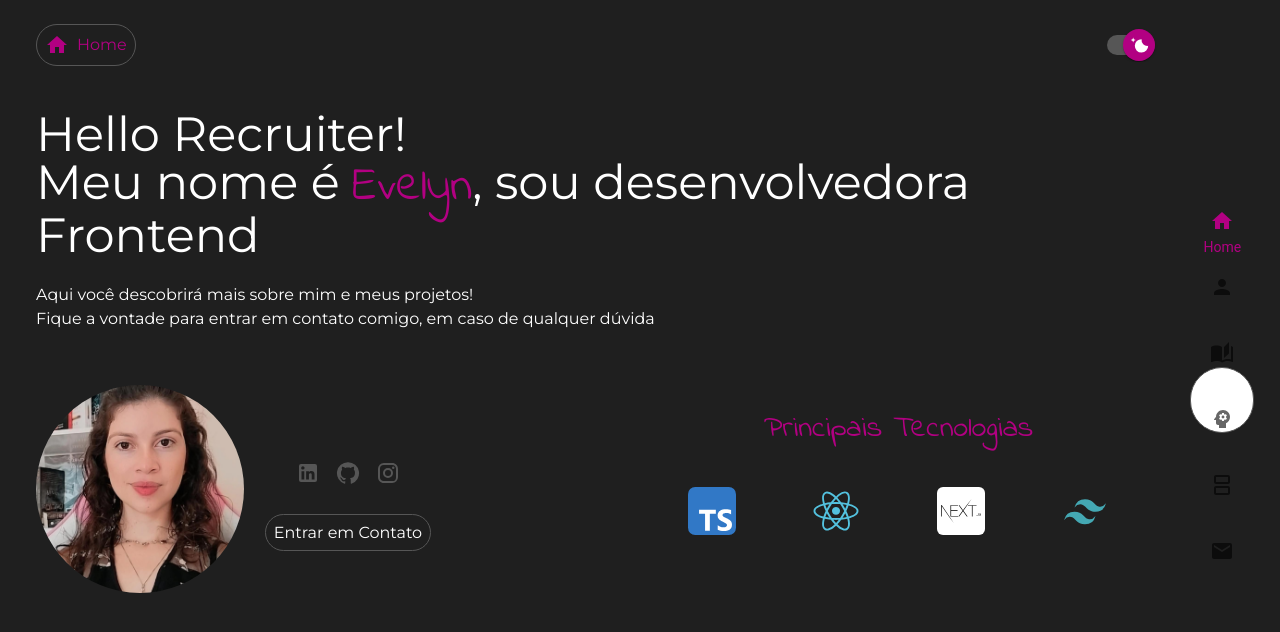
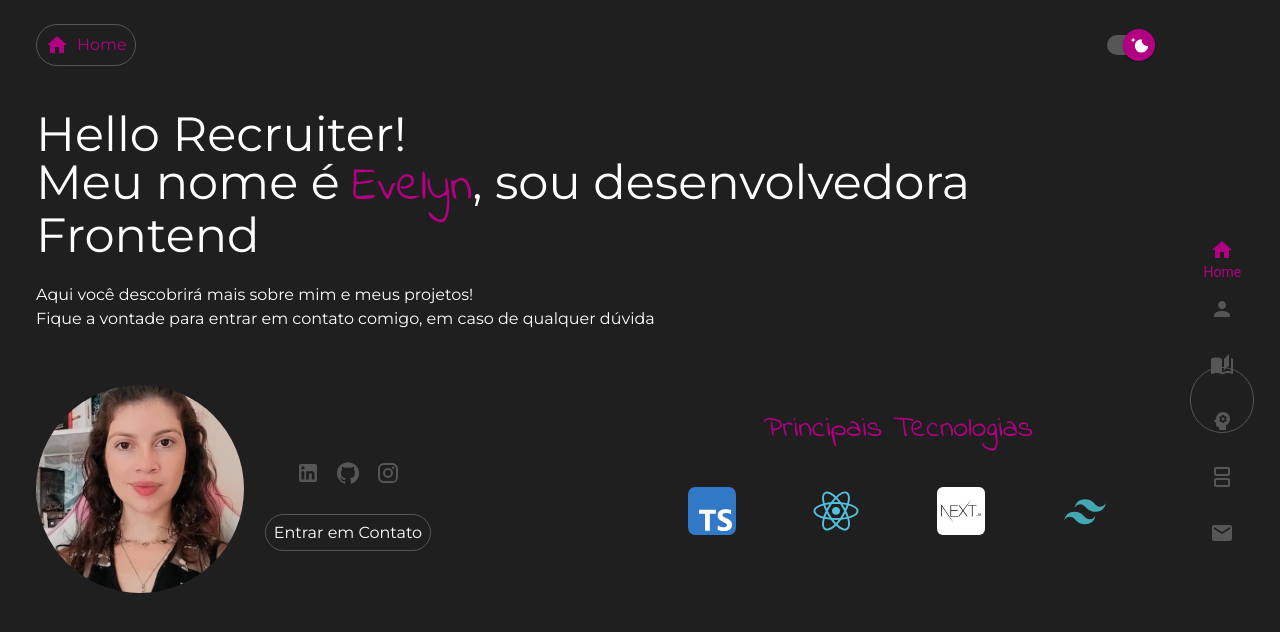
Before and after one commit to evelyn-matos/my-portfolio, a Next.js app: page / in a window 1280 px wide. Shown: the top 632 px of the page. Built offline with nearby package versions, Linux system fonts and the light colour scheme.

Commit message:
fix: corrigindo bug menuNav

```diff
--- a/src/app/global.css
+++ b/src/app/global.css
@@ -31,10 +31,3 @@
     border-radius: 20px;
     border: 1px solid #565656;
 }
-
-
-/* Alterar cor ButtonNav*/
-
-.css-1bjk3jo-MuiButtonBase-root-MuiBottomNavigationAction-root.Mui-selected {
-    color: #b20082 !important;
-}
--- a/src/components/NavMenu/index.tsx
+++ b/src/components/NavMenu/index.tsx
@@ -25,36 +25,42 @@ export default function MenuNav() {
 
 
     return (
-        <nav className='flex flex-col items-center  xl:justify-center  right-0  fixed h-max bottom-0 mt-auto  xl:right-[2%] z-50 top-0 w-full xl:w-16 xl:max-w-md xl:h-screen '>
+        <nav className='flex  items-center  xl:justify-center  right-0  fixed h-max bottom-0 mt-auto  lg:right-[2%] z-50 top-0 w-screen lg:w-16 lg:max-w-md lg:h-screen '>
             <BottomNavigation
                 value={path}
                 onChange={handleChange}
-                className='flex w-full   bg-background-dark/10  backdrop-blur-sm xl:flex-col items-center  xl:justify-center  px-0 md:px-40 xl:px-0 h-[50px] xl:h-[400px] py-8  md:text-3xl xl:text-xl xl:rounded-full xl:border xl:border-gray' >
+                className='flex w-full py-8  bg-background-dark/10 lg:bg-background-ligth lg:dark:bg-background-dark  backdrop-blur-sm xl:flex-col items-center  lg:justify-center  px-0 md:px-40 lg:px-0 h-[50px] lg:h-[400px]  lg:rounded-full lg:border lg:border-gray' >
 
                 <BottomNavigationAction
-                    className='  text-gray hover:text-pink transition duration-700 ease-in-out '
+                    className='w-[30px] p-0 m-0 ml-[15px] xl:ml-0  text-gray hover:text-pink transition duration-700 ease-in-out '
+                    classes={{ selected: 'text-pink ' }}
                     label='Home'
                     value="/"
                     icon={
                         <Tooltip title='Home'>
-                            <Icones.HomeIcon className='w-[20px]'  />
+                            <Icones.HomeIcon
+                                className='w-[20px]'
+                                classes={{root: `${path === '/' ? 'text-pink' : 'text-gray' }`}}
+                             />
                         </Tooltip>
 
                     }
-
-
-
                  />
 
 
 
                 <BottomNavigationAction
                     className='w-[30px] p-0 m-0 ml-[-30px] xl:ml-0  text-gray hover:text-pink transition duration-700 ease-in-out'
+                    classes={{ selected: 'text-pink ' }}
                     label='Sobre'
                     value="/sobre"
                     icon={
                         <Tooltip title='Sobre'>
-                            <Icones.PersonIcon className='w-[20px] p-0 m-0' />
+                            <Icones.PersonIcon
+                                className='w-[20px] p-0 m-0'
+                                classes={{root: `${path === '/sobre' ? 'text-pink' : 'text-gray' }`}}
+                            />
+
                         </Tooltip>
                     }
 
@@ -62,11 +68,16 @@ export default function MenuNav() {
 
                 <BottomNavigationAction
                     className='w-[30px] p-0 m-0 ml-[-30px] xl:ml-0  text-gray hover:text-pink transition duration-700 ease-in-out'
+                    classes={{ selected: 'text-pink ' }}
                     label='Estudos'
                     value="/estudos"
                     icon={
                         <Tooltip title='Estudos'>
-                            <Icones.AutoStoriesIcon className='w-[20px] p-0 m-0' />
+                            <Icones.AutoStoriesIcon
+                                className='w-[20px] p-0 m-0'
+                                classes={{root: `${path === '/estudos' ? 'text-pink' : 'text-gray' }`}}
+                            />
+
                         </Tooltip>
                 }
 
@@ -74,11 +85,16 @@ export default function MenuNav() {
 
                 <BottomNavigationAction
                     className='w-[30px] p-0 m-0 ml-[-30px] xl:ml-0  text-gray hover:text-pink transition duration-700 ease-in-out'
+                    classes={{ selected: 'text-pink ' }}
                     label='Skills'
                     value="/skills"
                     icon={
                         <Tooltip title='Skills'>
-                            <Icones.PsychologyIcon className='w-[20px] p-0 m-0'/>
+                            <Icones.PsychologyIcon
+                                className='w-[20px] p-0 m-0'
+                                classes={{root: `${path === '/skills' ? 'text-pink' : 'text-gray' }`}}
+                            />
+
                         </Tooltip>
                     }
 
@@ -86,11 +102,15 @@ export default function MenuNav() {
 
                 <BottomNavigationAction
                     className='w-[30px] p-0 m-0 ml-[-30px] xl:ml-0  text-gray hover:text-pink transition duration-700 ease-in-out'
+                    classes={{ selected: 'text-pink ' }}
                     label='Projetos'
                     value="/projetos"
                     icon={
                         <Tooltip title='Projetos'>
-                            <Icones.SplitscreenIcon className='w-[20px] p-0 m-0'/>
+                            <Icones.SplitscreenIcon
+                                className='w-[20px] p-0 m-0'
+                                classes={{root: `${path === '/projetos' ? 'text-pink' : 'text-gray' }`}}
+                            />
                         </Tooltip>
                     }
 
@@ -98,11 +118,15 @@ export default function MenuNav() {
 
                 <BottomNavigationAction
                     className='w-[30px] p-0 m-0 ml-[-30px] xl:ml-0  text-gray hover:text-pink transition duration-700 ease-in-out'
+                    classes={{ selected: 'text-pink ' }}
                     label='Contato'
                     value="/contato"
                     icon={
                         <Tooltip title='Contato'>
-                            <Icones.EmailIcon className='w-[20px] p-0 m-0'/>
+                            <Icones.EmailIcon
+                                className='w-[20px] p-0 m-0'
+                                classes={{root: `${path === '/contato' ? 'text-pink' : 'text-gray' }`}}
+                            />
                         </Tooltip>
                     }
 
```
